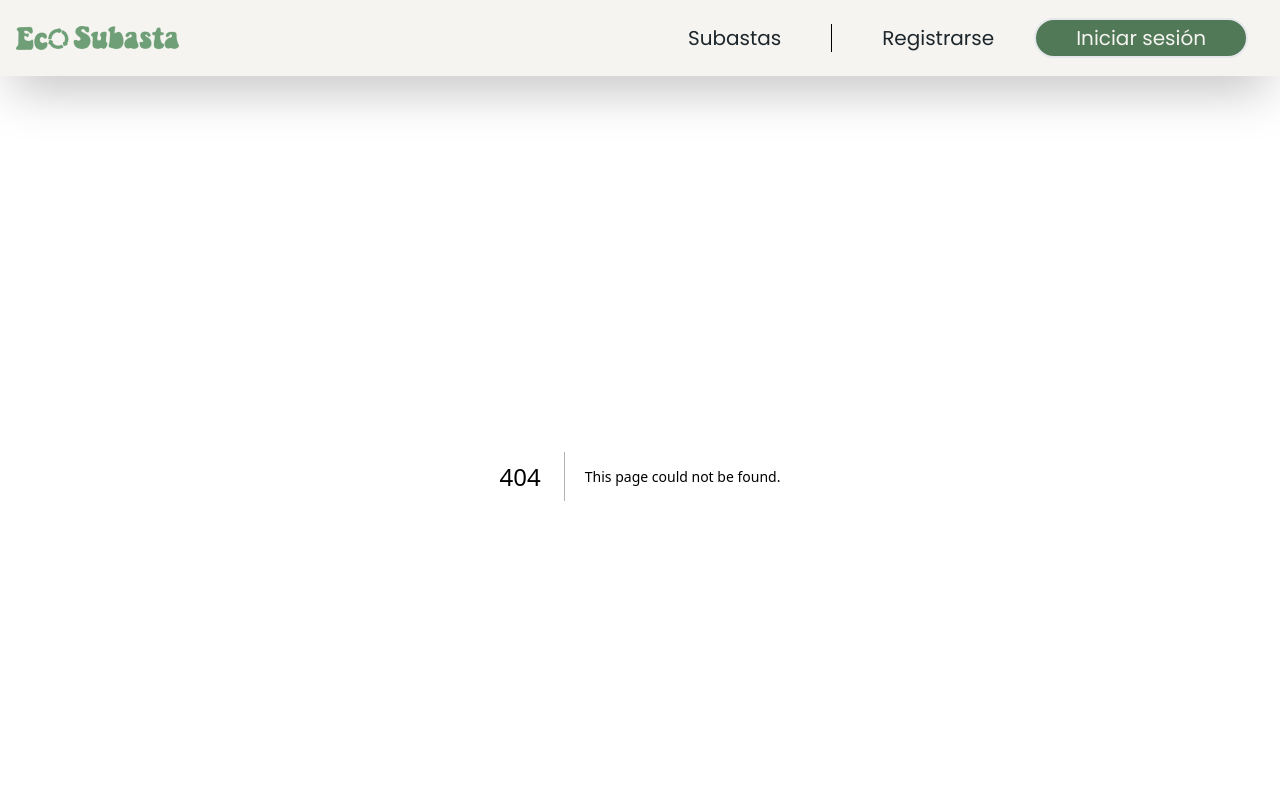
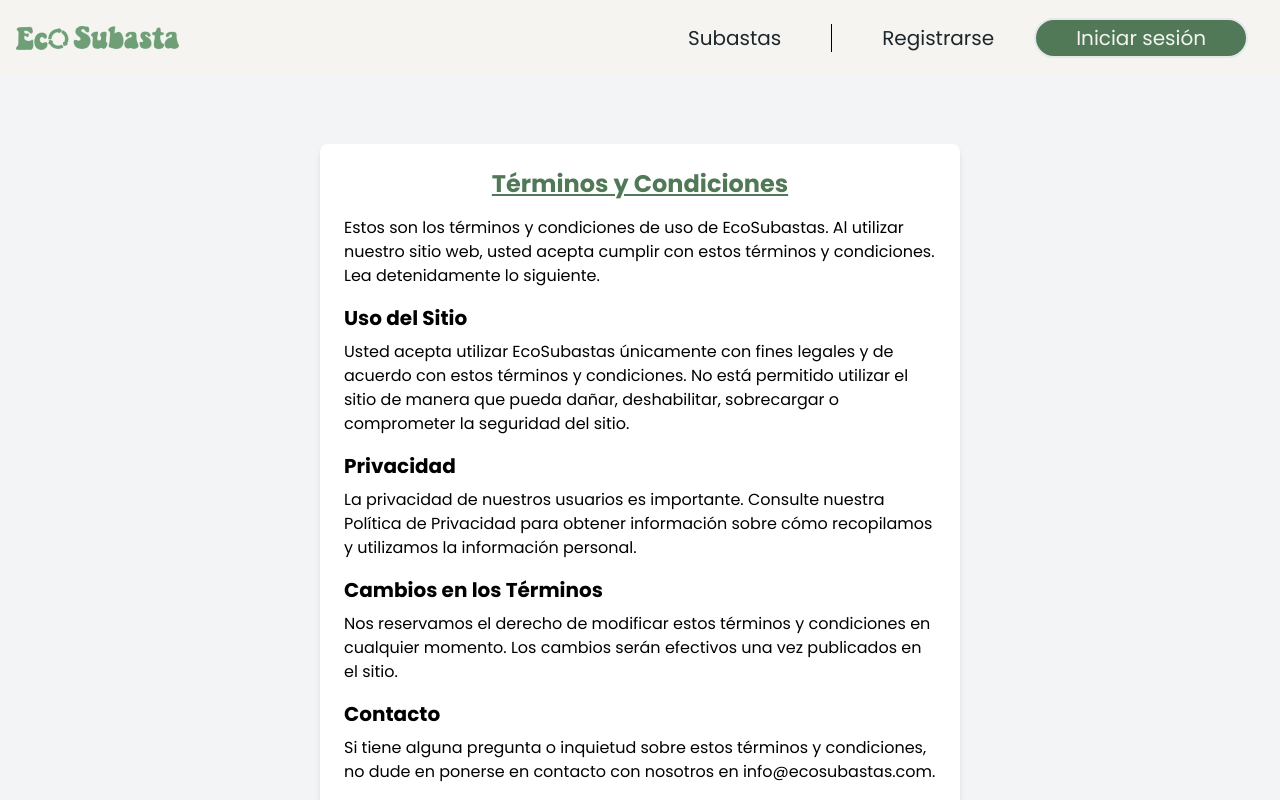
Before and after one commit to No-Country/s11-02-m-node-react, a Next.js app in the folder front/: page /TermsAndConditionsPage in a window 1280 px wide. Before the commit this address had no page. Shown: the top 800 px of the page. Built offline with nearby package versions, Linux system fonts and the light colour scheme.

Commit message:
feat: added terms and conditions, privacy and policy and help pages

```diff
--- /dev/null
+++ b/front/app/HelpPage/page.jsx
@@ -0,0 +1,65 @@
+'use client';
+import React from 'react';
+import Link from 'next/link';
+
+const HelpPage = () => {
+     return (
+          <div className="bg-gray-100 min-h-screen flex items-center justify-center">
+               <div className="bg-white p-6 rounded-lg shadow-md md:w-3/4 lg:w-2/3 xl:w-1/2">
+                    <h1 className="text-2xl font-bold text-Fern/green underline mb-4 flex justify-center">
+                         Ayuda
+                    </h1>
+                    <p className="text-black">
+                         Bienvenido a la página de ayuda de EcoSubastas. Aquí
+                         encontrarás información y respuestas a preguntas
+                         frecuentes sobre nuestro servicio de subastas
+                         ecológicas.
+                    </p>
+                    <h2 className="text-xl text-black font-semibold mt-4 mb-2">
+                         Preguntas Frecuentes
+                    </h2>
+                    <ul className="list-disc list-inside text-black pl-4">
+                         <li className="mb-2">
+                              ¿Cómo puedo registrarme en EcoSubastas?
+                         </li>
+                         <p className="mb-3">
+                              Accediendo en el siguiente enlace:{' '}
+                              <Link
+                                   href="/RegisterPage"
+                                   className="text-Fern/green hover:underline">
+                                   Registro
+                              </Link>{' '}
+                              podrás registrarte en nuestra plataforma.{' '}
+                         </p>
+                         <li className="mb-3">
+                              ¿Cómo puedo participar en una subasta?
+                         </li>
+                         <p className="mb-3">
+                              Una vez registrado tendrás acceso a la sección de
+                              subastas.
+                         </p>
+                         <li className="mb-3">Más información del proyecto</li>
+                         <p className="mb-3">
+                              <Link
+                                   href="  https://github.com/No-Country/s11-02-m-node-react"
+                                   target="_blank"
+                                   className="text-Fern/green hover:underline">
+                                   {' '}
+                                   Repositorio
+                              </Link>
+                         </p>
+                    </ul>
+                    <h2 className="text-xl text-black font-semibold mt-4 mb-2">
+                         Contáctanos
+                    </h2>
+                    <p className="text-black">
+                         Si tienes alguna pregunta adicional o necesitas
+                         asistencia, no dudes en contactarnos a través de
+                         nuestro correo electrónico: info@ecosubastas.com
+                    </p>
+               </div>
+          </div>
+     );
+};
+
+export default HelpPage;
--- /dev/null
+++ b/front/app/PrivacyPolicyPage/page.jsx
@@ -0,0 +1,56 @@
+'use client';
+import React from 'react';
+
+const PrivacyPolicyPage = () => {
+     return (
+          <div className="bg-gray-100 min-h-screen flex items-center justify-center">
+               <div className="bg-white p-6 rounded-lg shadow-md md:w-3/4 lg:w-2/3 xl:w-1/2">
+                    <h1 className="text-2xl font-bold text-Fern/green underline mb-4 flex justify-center">
+                         Política de Privacidad
+                    </h1>
+                    <p className="text-black">
+                         En EcoSubastas, nos tomamos muy en serio la privacidad
+                         de nuestros usuarios. A continuación, detallamos
+                         nuestra política de privacidad para garantizar la
+                         seguridad y protección de sus datos personales:
+                    </p>
+                    <h2 className="text-xl font-semibold text-black mt-4 mb-2">
+                         Recopilación de Información
+                    </h2>
+                    <p className="text-black">
+                         EcoSubastas recopila información personal limitada,
+                         como su nombre, dirección de correo electrónico y
+                         detalles de contacto, únicamente con fines de registro
+                         y autenticación.
+                    </p>
+                    <h2 className="text-xl font-semibold text-Fern/black mt-4 mb-2">
+                         Uso de la Información
+                    </h2>
+                    <p className="text-black">
+                         La información que recopilamos se utiliza
+                         exclusivamente para brindarle acceso a nuestras
+                         subastas ecológicas y para garantizar una experiencia
+                         segura y personalizada en nuestra plataforma.
+                    </p>
+                    <h2 className="text-xl font-semibold text-Fern/black mt-4 mb-2">
+                         Seguridad de Datos
+                    </h2>
+                    <p className="text-black">
+                         Implementamos medidas de seguridad para proteger sus
+                         datos personales y asegurarnos de que no sean
+                         compartidos o utilizados de manera no autorizada.
+                    </p>
+                    <h2 className="text-xl font-semibold text-Fern/black mt-4 mb-2">
+                         Contacto
+                    </h2>
+                    <p className="text-black">
+                         Si tiene alguna pregunta o inquietud relacionada con su
+                         privacidad en EcoSubastas, no dude en ponerse en
+                         contacto con nosotros en info@ecosubastas.com.
+                    </p>
+               </div>
+          </div>
+     );
+};
+
+export default PrivacyPolicyPage;
--- /dev/null
+++ b/front/app/TermsAndConditionsPage/page.jsx
@@ -0,0 +1,56 @@
+import React from 'react';
+
+const TermsAndConditions = () => {
+     return (
+          <div className="bg-gray-100 min-h-screen flex items-center justify-center">
+               <div className="bg-white p-6 rounded-lg shadow-md md:w-3/4 lg:w-2/3 xl:w-1/2">
+                    <h1 className="text-2xl font-bold text-Fern/green underline mb-4 flex justify-center">
+                         Términos y Condiciones
+                    </h1>
+                    <p className="text-black">
+                         Estos son los términos y condiciones de uso de
+                         EcoSubastas. Al utilizar nuestro sitio web, usted
+                         acepta cumplir con estos términos y condiciones. Lea
+                         detenidamente lo siguiente.
+                    </p>
+                    <h2 className="text-xl font-semibold mt-4 mb-2">
+                         Uso del Sitio
+                    </h2>
+                    <p className="text-black">
+                         Usted acepta utilizar EcoSubastas únicamente con fines
+                         legales y de acuerdo con estos términos y condiciones.
+                         No está permitido utilizar el sitio de manera que pueda
+                         dañar, deshabilitar, sobrecargar o comprometer la
+                         seguridad del sitio.
+                    </p>
+                    <h2 className="text-xl font-semibold mt-4 mb-2">
+                         Privacidad
+                    </h2>
+                    <p className="text-black">
+                         La privacidad de nuestros usuarios es importante.
+                         Consulte nuestra Política de Privacidad para obtener
+                         información sobre cómo recopilamos y utilizamos la
+                         información personal.
+                    </p>
+                    <h2 className="text-xl font-semibold mt-4 mb-2">
+                         Cambios en los Términos
+                    </h2>
+                    <p className="text-black">
+                         Nos reservamos el derecho de modificar estos términos y
+                         condiciones en cualquier momento. Los cambios serán
+                         efectivos una vez publicados en el sitio.
+                    </p>
+                    <h2 className="text-xl font-semibold mt-4 mb-2">
+                         Contacto
+                    </h2>
+                    <p className="text-black">
+                         Si tiene alguna pregunta o inquietud sobre estos
+                         términos y condiciones, no dude en ponerse en contacto
+                         con nosotros en info@ecosubastas.com.
+                    </p>
+               </div>
+          </div>
+     );
+};
+
+export default TermsAndConditions;
--- a/front/app/components/Footer/Index.jsx
+++ b/front/app/components/Footer/Index.jsx
@@ -8,13 +8,13 @@ const Footer = () => {
                     <img src="/footer.svg" alt="Logo" className="w-24 h-24" />
 
                     <div className="space-x-4 sm:space-x-0 sm:mt-4 sm:flex text-green-700 mx-4">
-                         <Link href="#">
+                         <Link href="/TermsAndConditionsPage">
                               <p className="mx-4">Términos y condiciones</p>
                          </Link>
-                         <Link href="#">
+                         <Link href="/PrivacyPolicyPage">
                               <p className="mx-4">Política de privacidad</p>
                          </Link>
-                         <Link href="#">
+                         <Link href="/HelpPage">
                               <p className="mx-4">Ayuda</p>
                          </Link>
                     </div>
```
